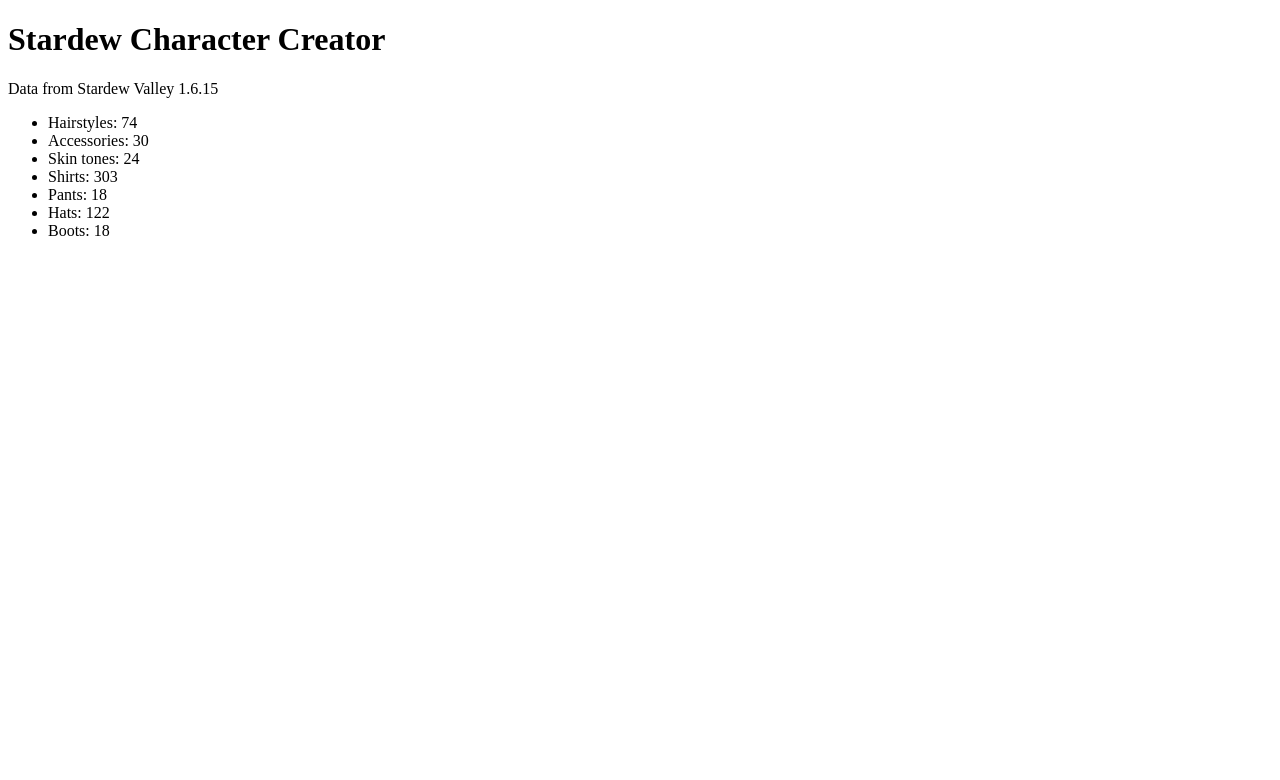
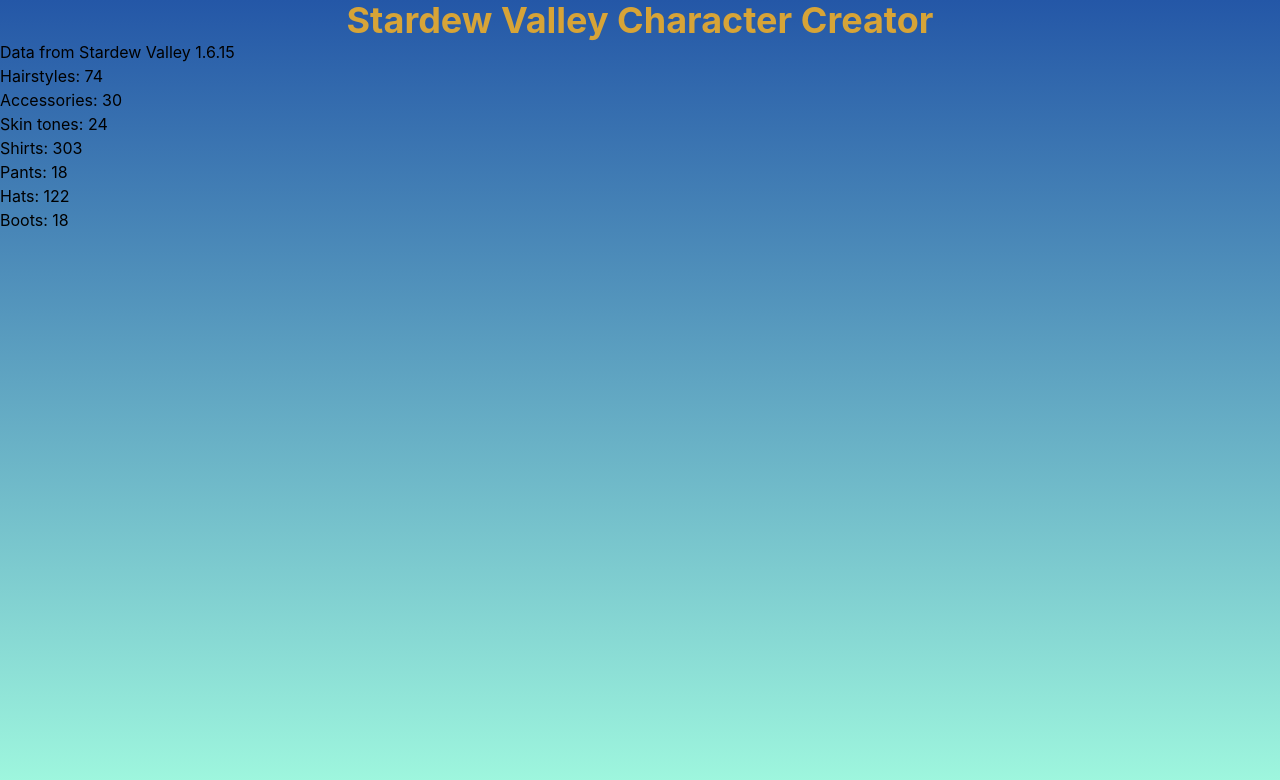
Before and after one commit to Daniela17d/stardew-character-creator, a website built with Vite: page index.html in a window 1280 px wide. Built offline with nearby package versions, Linux system fonts and the light colour scheme.

Commit message:
Background Style Added

```diff
--- a/index.html
+++ b/index.html
@@ -3,9 +3,13 @@
   <head>
     <meta charset="UTF-8" />
     <meta name="viewport" content="width=device-width, initial-scale=1.0" />
-    <title>Stardew Character Creator</title>
+    <link href="/src/style.css" rel="stylesheet">
+    <title>Stardew Valley Character Creator</title>
   </head>
   <body>
+    <header>
+      <h1 style="text-align: center; color: #D7A437;" class="text-4xl font-bold">Stardew Valley Character Creator</h1>
+    </header>
     <div id="app"></div>
     <script type="module" src="/src/main.ts"></script>
   </body>
--- a/package.json
+++ b/package.json
@@ -17,5 +17,9 @@
     "@types/node": "^22.20.5",
     "typescript": "~6.0.2",
     "vite": "^8.3.4"
+  },
+  "dependencies": {
+    "@tailwindcss/vite": "^4.3.3",
+    "tailwindcss": "^4.3.3"
   }
 }
--- a/src/main.ts
+++ b/src/main.ts
@@ -4,8 +4,6 @@
 const app = document.querySelector<HTMLDivElement>('#app')!;
 const catalog = await loadCatalog();
 
-const heading = document.createElement('h1');
-heading.textContent = 'Stardew Character Creator';
 const source = document.createElement('p');
 source.textContent = `Data from Stardew Valley ${catalog.gameVersion}`;
 
@@ -24,4 +22,4 @@
   list.append(item);
 }
 
-app.append(heading, source, list);
+app.append(source, list);
--- /dev/null
+++ b/src/style.css
@@ -0,0 +1,8 @@
+@import "tailwindcss";
+
+body {
+    background-image: linear-gradient(to bottom, #2457A7, #A1FADF);
+    background-repeat: no-repeat;
+    background-attachment: fixed;
+    background-size: cover;
+}
--- a/vite.config.ts
+++ b/vite.config.ts
@@ -1,5 +1,9 @@
 import { defineConfig } from 'vite';
+import tailwindcss from '@tailwindcss/vite'
 
 export default defineConfig({
   base: '/stardew-character-creator/',
+  plugins: [
+    tailwindcss(),
+  ],
 });
```
Also changed, not shown: 1 other file.
